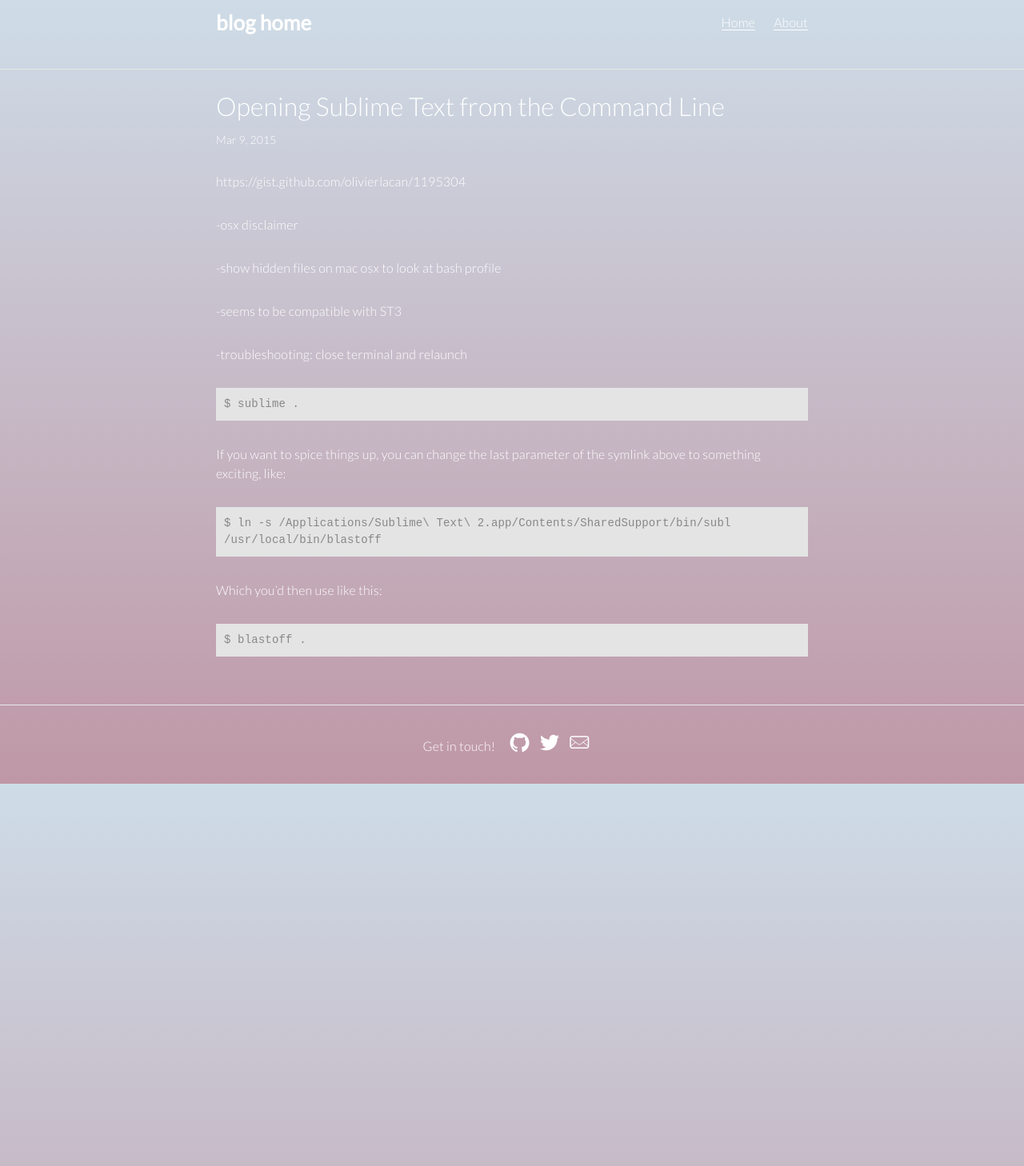
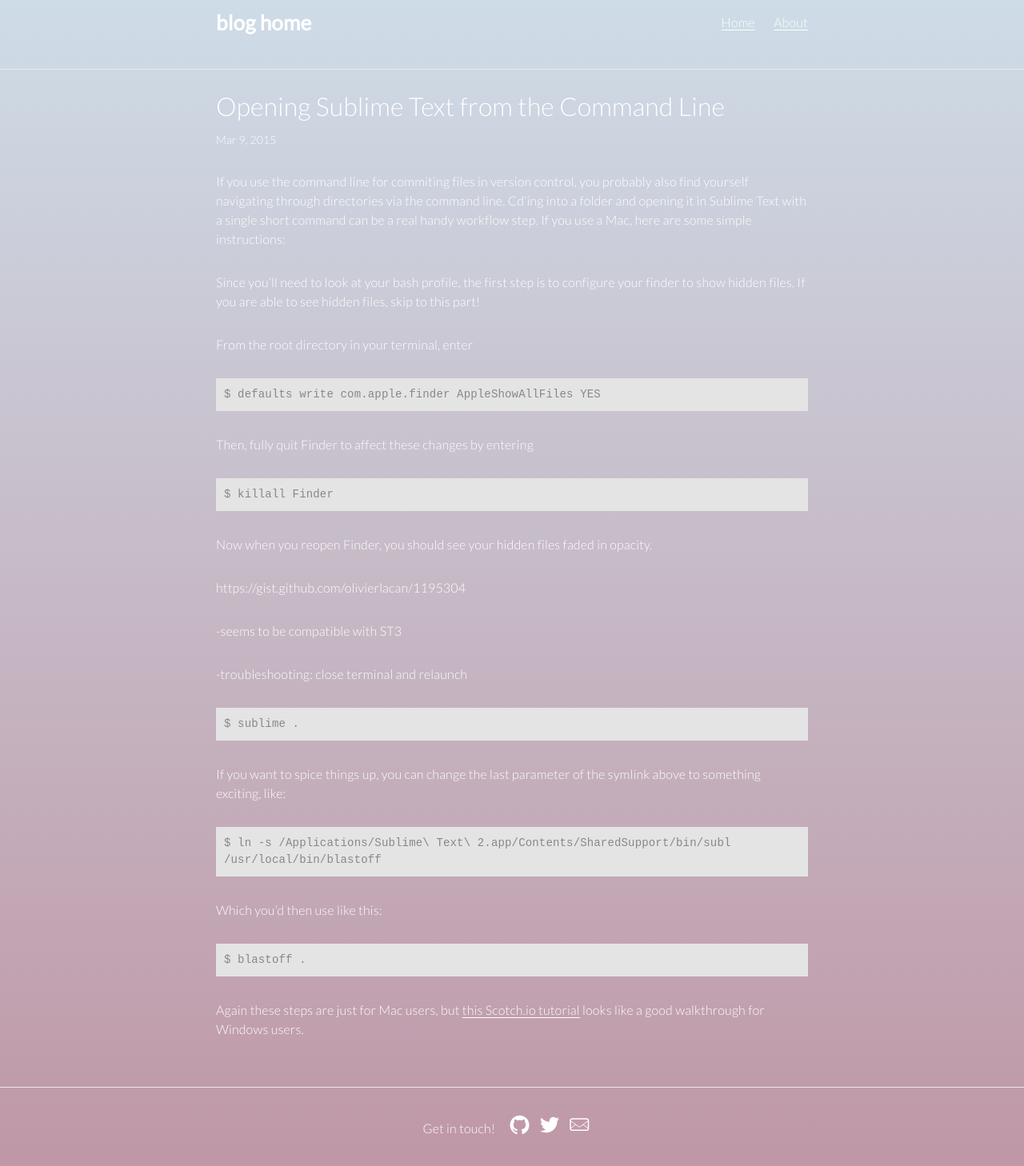
Before and after one commit to ahoef/jekyll-blog, a Jekyll site: the page built from _posts/2015-03-09-opening-sublime-from-command-line.md, in a window 1280 px wide. Shown: the whole page at 80% size. Built offline with Jekyll 4.4.1, drawn with Linux system fonts in a browser that asks for light colours.

Commit message:
small updates to blog post

```diff
--- a/_posts/2015-03-09-opening-sublime-from-command-line.md
+++ b/_posts/2015-03-09-opening-sublime-from-command-line.md
@@ -6,12 +6,30 @@
 excerpt: If you use the command line for commiting files in version control, you probably also find yourself navigating through directories via the command line. Cd'ing into a folder and opening it in Sublime Text with a single short command can be a real handy workflow step &mdash; so here's how to do it!
 ---
 
+If you use the command line for commiting files in version control, you probably also find yourself navigating through directories via the command line. Cd'ing into a folder and opening it in Sublime Text with a single short command can be a real handy workflow step. If you use a Mac, here are some simple instructions:
+
+Since you'll need to look at your bash profile, the first step is to configure your finder to show hidden files. If you are able to see hidden files, skip to this part!
+
+From the root directory in your terminal, enter
+
+<code class="terminal">
+$ defaults write com.apple.finder AppleShowAllFiles YES
+</code>
+
+Then, fully quit Finder to affect these changes by entering
+
+<code class="terminal">
+$ killall Finder
+</code>
+
+Now when you reopen Finder, you should see your hidden files faded in opacity.
+
+
+
+
 
 https://gist.github.com/olivierlacan/1195304
 
--osx disclaimer
-
--show hidden files on mac osx to look at bash profile
 
 -seems to be compatible with ST3
 
@@ -33,3 +51,5 @@
 <code class="terminal">
 $ blastoff .
 </code>
+
+Again these steps are just for Mac users, but [this Scotch.io tutorial](https://scotch.io/tutorials/open-sublime-text-from-the-command-line-using-subl-exe-windows) looks like a good walkthrough for Windows users.
```
